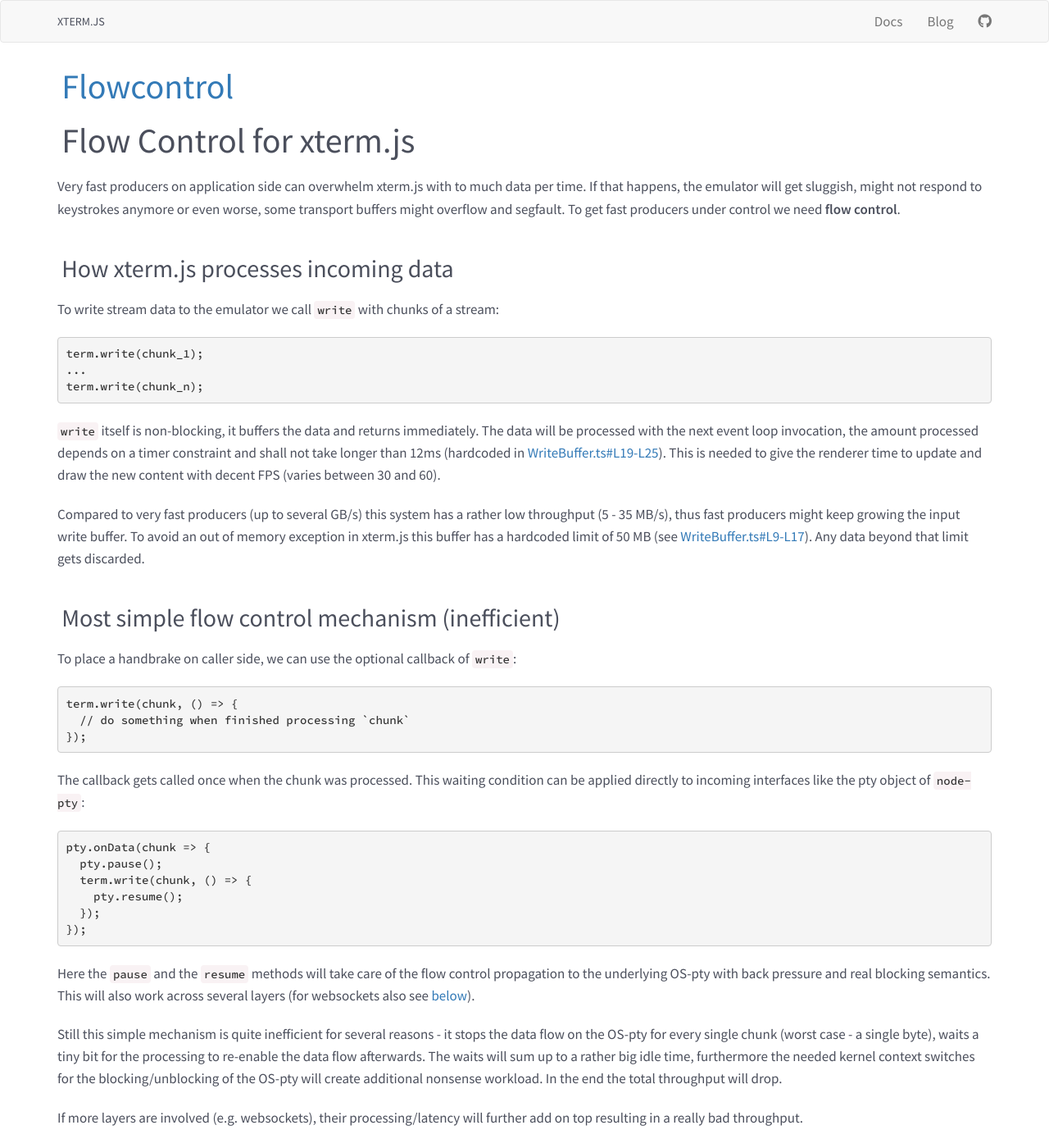
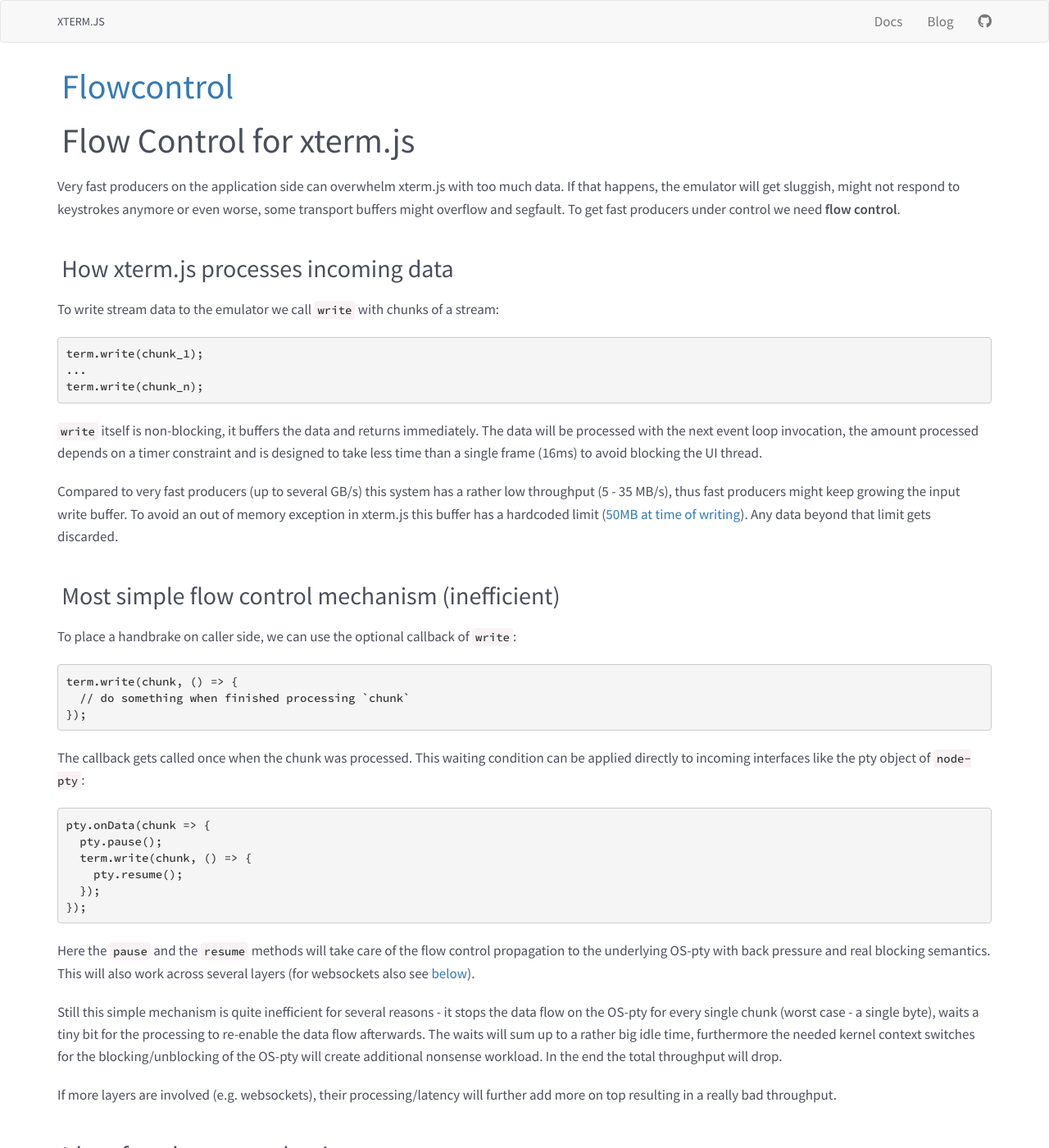
Before and after one commit to xtermjs/xtermjs.org, a Jekyll site: the page built from _docs/guides/flowcontrol.md, in a window 1280 px wide and 1400 px high. Shown: the whole window at 82% size. Built offline with Jekyll 4.4.1, drawn with Linux system fonts in a browser that asks for light colours; nearby versions of some CDN libraries; some of the changed text lies outside the part shown.

Commit message:
several fixes

````diff
--- a/_docs/guides/flowcontrol.md
+++ b/_docs/guides/flowcontrol.md
@@ -5,7 +5,7 @@
 
 # Flow Control for xterm.js
 
-Very fast producers on application side can overwhelm xterm.js with to much data per time. If that happens, the emulator will get sluggish, might not respond to keystrokes anymore or even worse, some transport buffers might overflow and segfault. To get fast producers under control we need **flow control**.
+Very fast producers on the application side can overwhelm xterm.js with too much data. If that happens, the emulator will get sluggish, might not respond to keystrokes anymore or even worse, some transport buffers might overflow and segfault. To get fast producers under control we need **flow control**.
 
 ## How xterm.js processes incoming data
 
@@ -17,9 +17,9 @@
 term.write(chunk_n);
 ```
 
-`write` itself is non-blocking, it buffers the data and returns immediately. The data will be processed with the next event loop invocation, the amount processed depends on a timer constraint and shall not take longer than 12ms (hardcoded in [WriteBuffer.ts#L19-L25](https://github.com/xtermjs/xterm.js/blob/7f598a36753f4d950ee63dc91bd6a92290f7e037/src/common/input/WriteBuffer.ts#L19-L25)). This is needed to give the renderer time to update and draw the new content with decent FPS (varies between 30 and 60).
+`write` itself is non-blocking, it buffers the data and returns immediately. The data will be processed with the next event loop invocation, the amount processed depends on a timer constraint and is designed to take less time than a single frame (16ms) to avoid blocking the UI thread.
 
-Compared to very fast producers (up to several GB/s) this system has a rather low throughput (5 - 35 MB/s), thus fast producers might keep growing the input write buffer. To avoid an out of memory exception in xterm.js this buffer has a hardcoded limit of 50 MB (see [WriteBuffer.ts#L9-L17](https://github.com/xtermjs/xterm.js/blob/7f598a36753f4d950ee63dc91bd6a92290f7e037/src/common/input/WriteBuffer.ts#L9-L17)). Any data beyond that limit gets discarded.
+Compared to very fast producers (up to several GB/s) this system has a rather low throughput (5 - 35 MB/s), thus fast producers might keep growing the input write buffer. To avoid an out of memory exception in xterm.js this buffer has a hardcoded limit ([50MB at time of writing](https://github.com/xtermjs/xterm.js/blob/7f598a36753f4d950ee63dc91bd6a92290f7e037/src/common/input/WriteBuffer.ts#L9-L17)). Any data beyond that limit gets discarded.
 
 
 ## Most simple flow control mechanism (inefficient)
@@ -45,12 +45,12 @@
 
 Still this simple mechanism is quite inefficient for several reasons - it stops the data flow on the OS-pty for every single chunk (worst case - a single byte), waits a tiny bit for the processing to re-enable the data flow afterwards. The waits will sum up to a rather big idle time, furthermore the needed kernel context switches for the blocking/unblocking of the OS-pty will create additional nonsense workload. In the end the total throughput will drop.
 
-If more layers are involved (e.g. websockets), their processing/latency will further add on top resulting in a really bad throughput.
+If more layers are involved (e.g. websockets), their processing/latency will further add more on top resulting in a really bad throughput.
 
 
 ## Ideas for a better mechanism
 
-A more advanced mechanism would try to lower the needs for `pause` and `resume` calls. This can be achieved by measuring the written data as watermark, compare it with high and low limits and use write callbacks as a commit response:
+A more advanced mechanism would try to lower the needs for `pause` and `resume` calls. This can be achieved by measuring the written data as a "watermark", compare it with high and low limits and use write callbacks as a commit response:
 
 ```Javascript
 const HIGH = 100000;
````
Also changed, not shown: other parts of _docs/guides/flowcontrol.md (+5 -7 lines).
